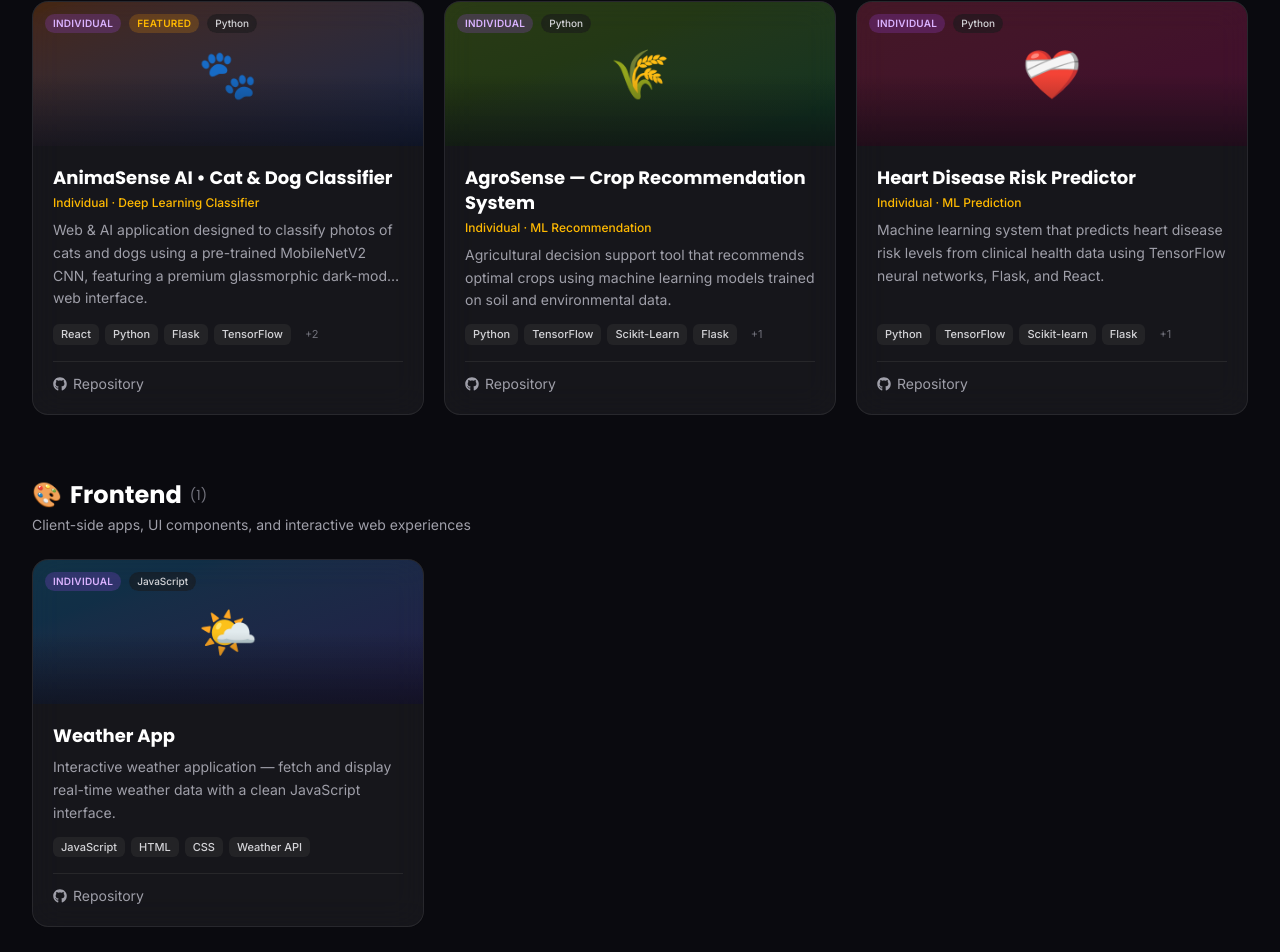
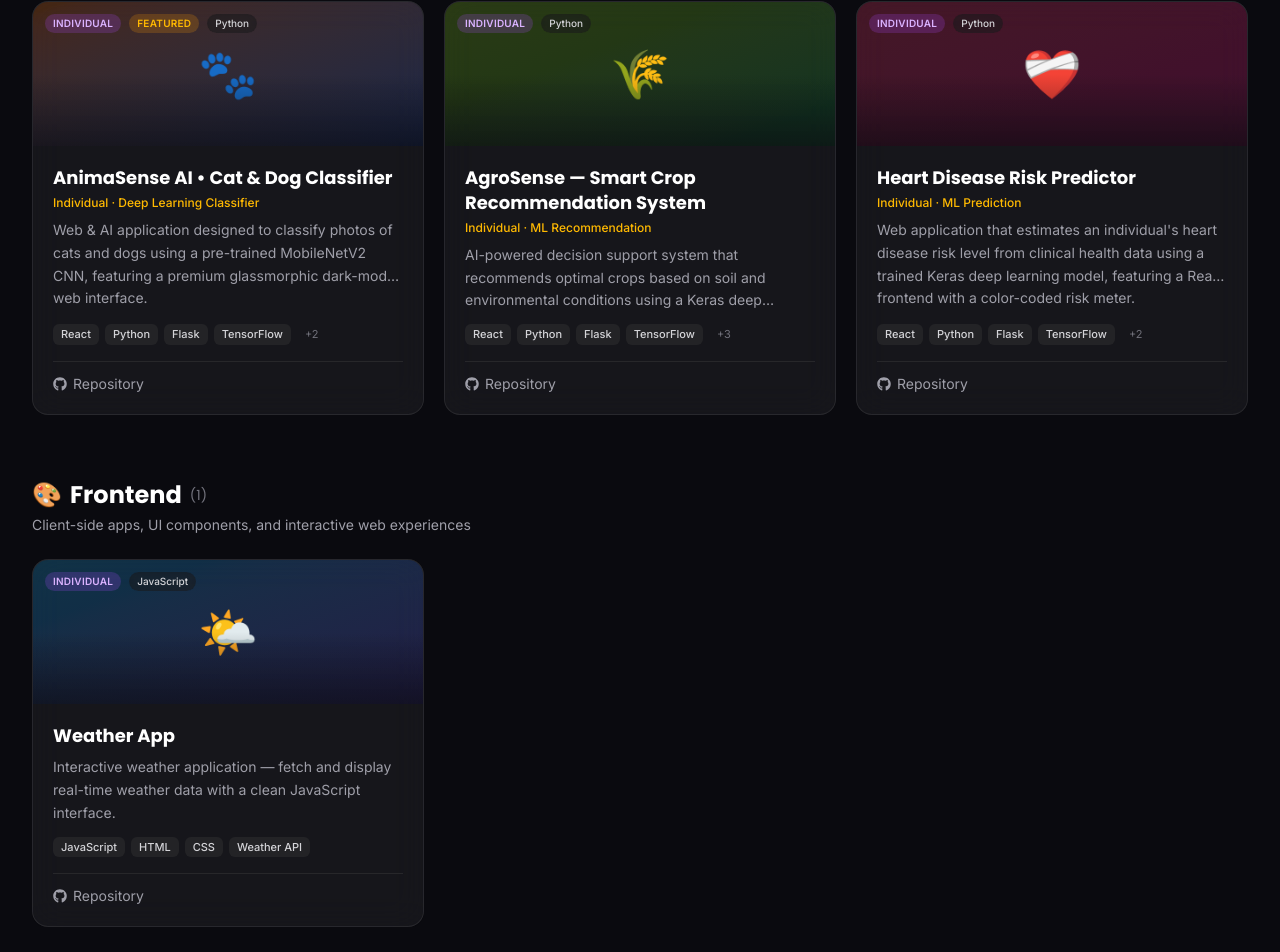
Before and after one commit to asalhanadapangoda/Portfolio-Website, a React (Vite) app: page / in a window 1280 px wide. Shown: the part 4957-5909 px from the top of the page. Built offline with nearby package versions, Linux system fonts and the light colour scheme.

Commit message:
Add project data and filter logic for portfolio section

```diff
--- a/src/data/projects.js
+++ b/src/data/projects.js
@@ -182,14 +182,14 @@ export const projects = [
   },
   {
     id: 'crop-decision-support',
-    name: 'AgroSense — Crop Recommendation System',
+    name: 'AgroSense — Smart Crop Recommendation System',
     repo: 'Crop-Decision-Support-System',
     type: 'Individual',
     description:
-      'Agricultural decision support tool that recommends optimal crops using machine learning models trained on soil and environmental data.',
+      'AI-powered decision support system that recommends optimal crops based on soil and environmental conditions using a Keras deep learning model and a premium glassmorphic interface.',
     category: 'ai-ml',
     language: 'Python',
-    technologies: ['Python', 'TensorFlow', 'Scikit-Learn', 'Flask', 'React'],
+    technologies: ['React', 'Python', 'Flask', 'TensorFlow', 'Scikit-Learn', 'Joblib', 'Vanilla CSS'],
     github: `${GITHUB}/Crop-Decision-Support-System`,
     gitlab: null,
     demo: null,
@@ -204,10 +204,10 @@ export const projects = [
     repo: 'Heart-Disease-Risk-Level-Predictor',
     type: 'Individual',
     description:
-      'Machine learning system that predicts heart disease risk levels from clinical health data using TensorFlow neural networks, Flask, and React.',
+      'Web application that estimates an individual\'s heart disease risk level from clinical health data using a trained Keras deep learning model, featuring a React frontend with a color-coded risk meter.',
     category: 'ai-ml',
     language: 'Python',
-    technologies: ['Python', 'TensorFlow', 'Scikit-learn', 'Flask', 'React'],
+    technologies: ['React', 'Python', 'Flask', 'TensorFlow', 'Scikit-Learn', 'Joblib'],
     github: `${GITHUB}/Heart-Disease-Risk-Level-Predictor`,
     gitlab: null,
     demo: null,
```
